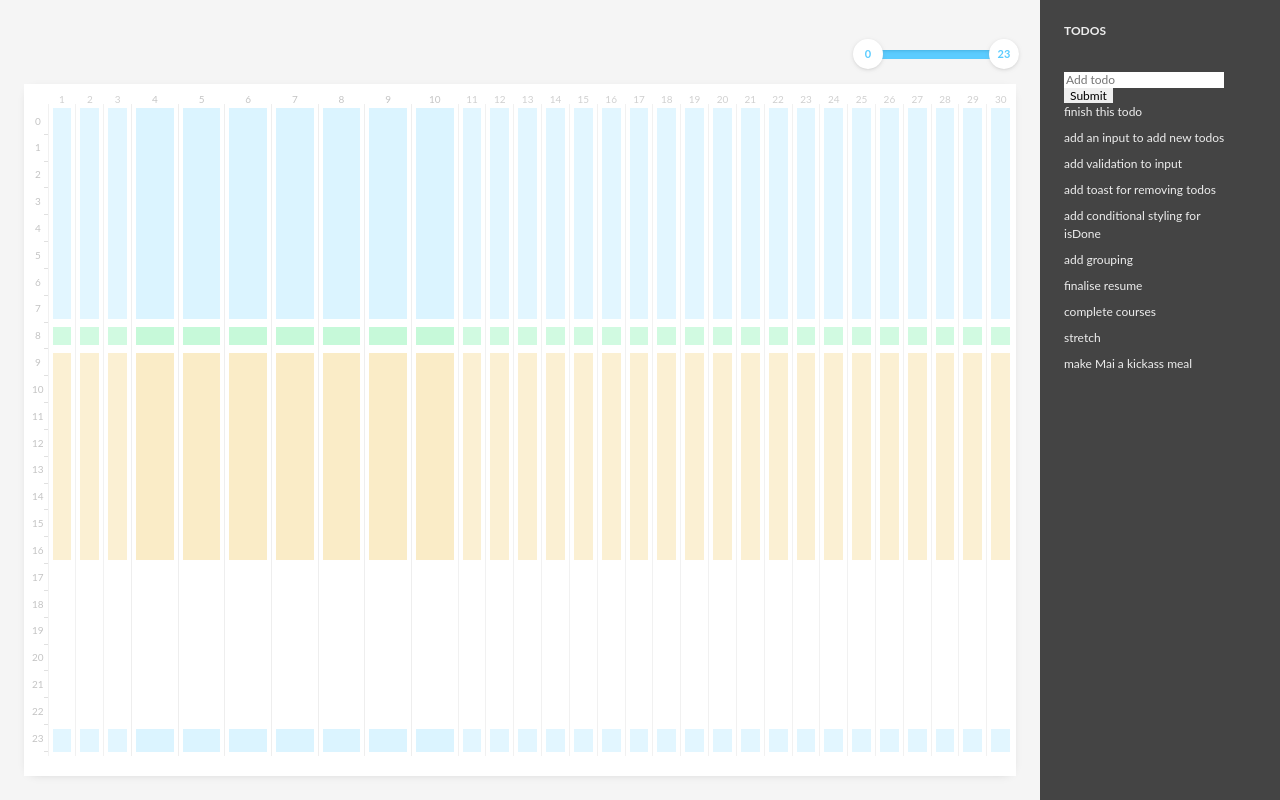
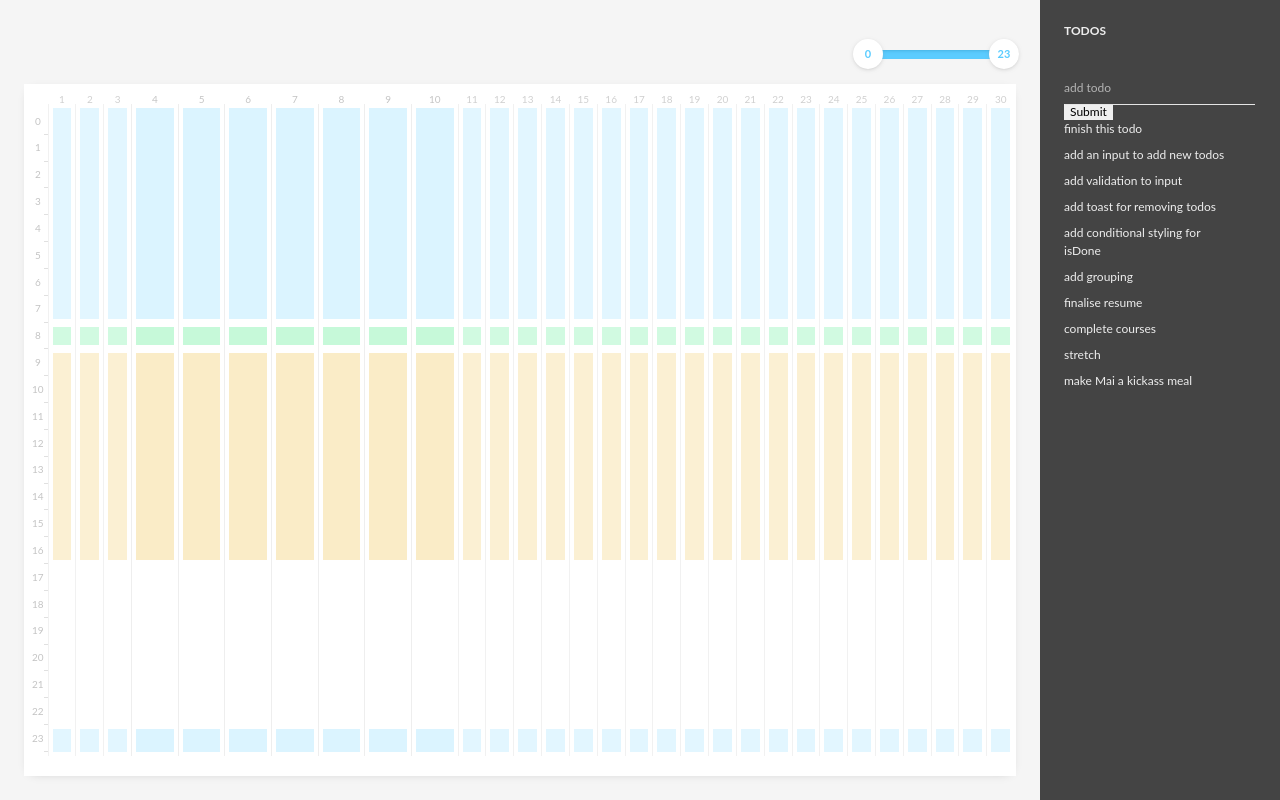
Before and after one commit to vincentbollaert/get-shit-done, a React app: page / in a window 1280 px wide. Built offline with nearby package versions, Linux system fonts and the light colour scheme; what redux-promise-middleware would draw is missing.

Commit message:
implemented field in todo compnent

```diff
--- a/src/pages/Home/AddNewTodo/component.jsx
+++ b/src/pages/Home/AddNewTodo/component.jsx
@@ -1,14 +1,22 @@
 import React from 'react'
 import { useForm } from 'react-hook-form'
+import styled from 'styled-components'
+import TextField from '../../../components/form/Field/component'
 
 function AddNewTodo({ addNewTodo }) {
   const { register, handleSubmit, errors } = useForm()
   const onSubmit = data => addNewTodo(data)
-  console.log(errors)
+  const errorMessage = (errors.todo || {}).type
 
   return (
     <form onSubmit={handleSubmit(onSubmit)}>
-      <input type="text" placeholder="Add todo" name="todo" ref={register({required: true, maxLength: 80})} />
+      <TextField
+        theme='light'
+        name="todo"
+        placeholder="add todo"
+        errorMessage={errorMessage}
+        inputRef={register({ required: true, maxLength: 80 })}
+      />
 
       <input type="submit" />
     </form>
```
